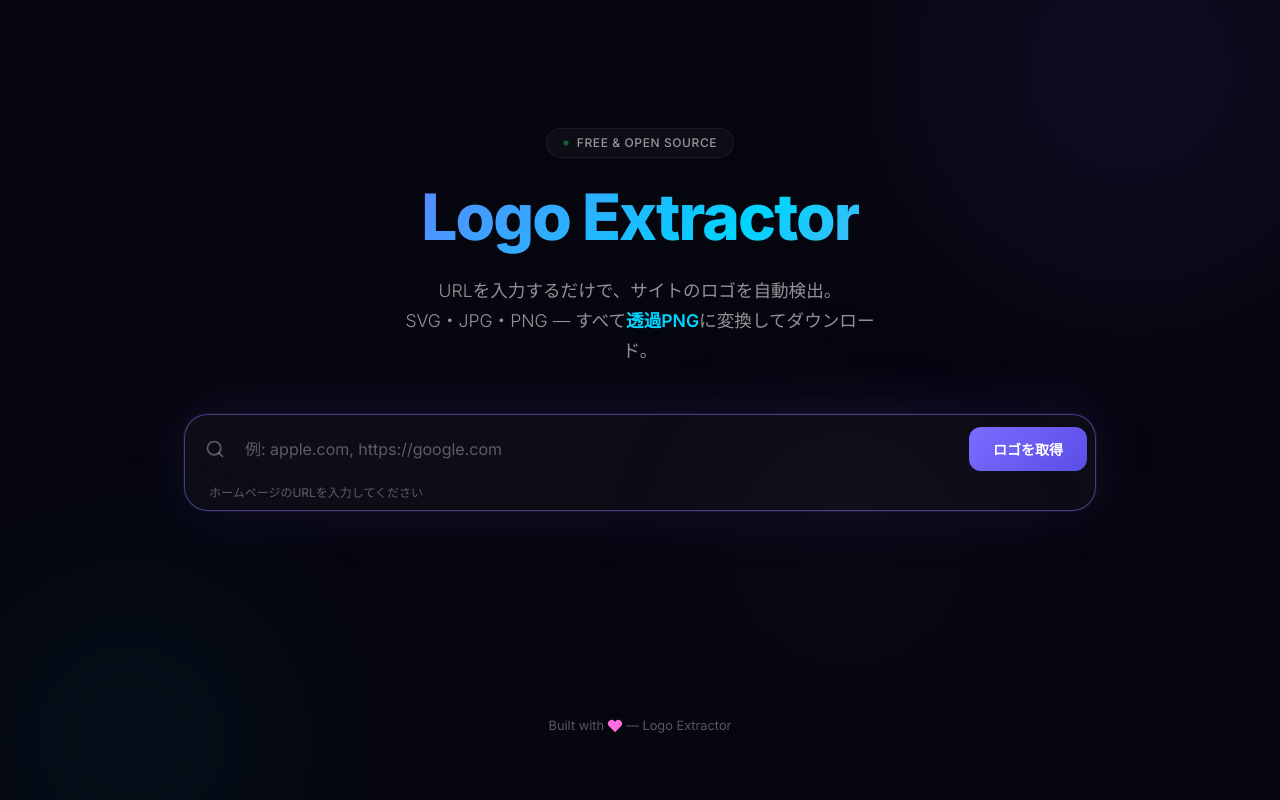
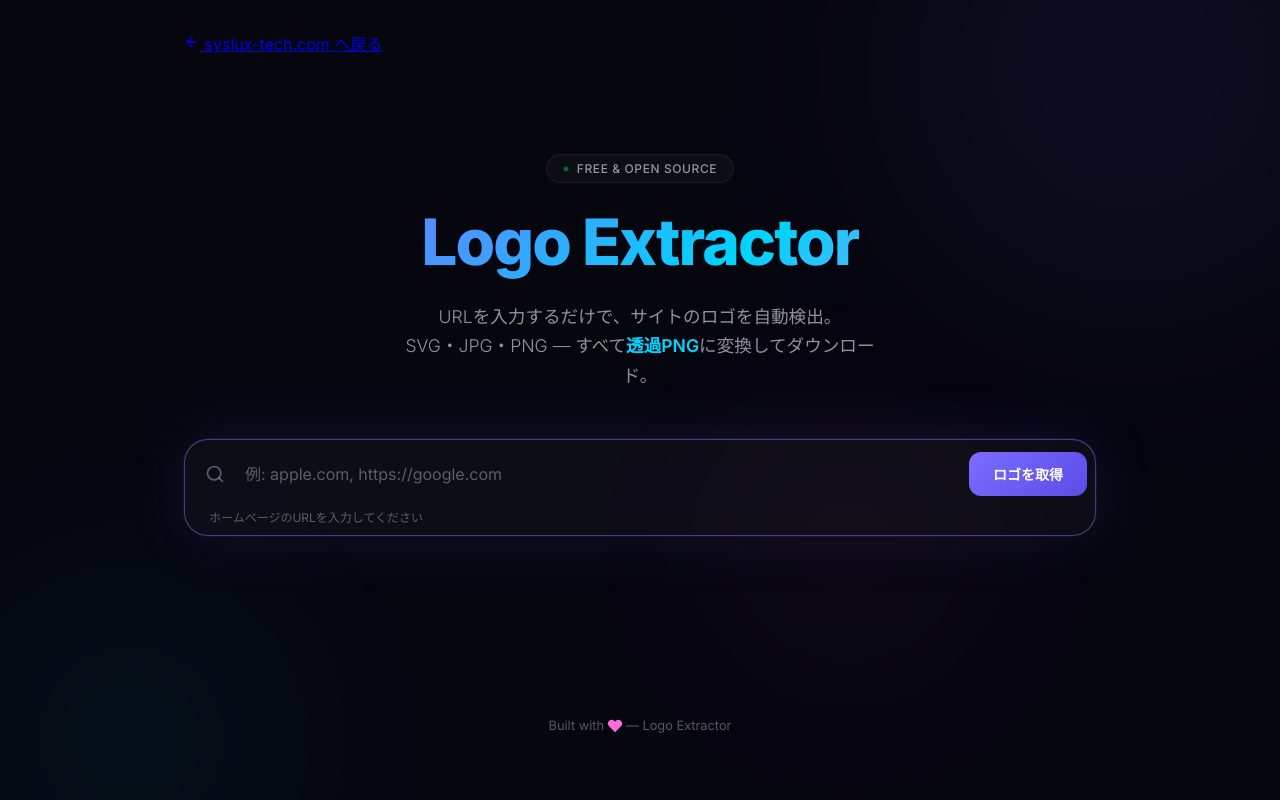
Before and after one commit to 1e0h/logo-extractor, a website: page public/index.html in a window 1280 px wide. Drawn offline with Linux system fonts and the light colour scheme.

Commit message:
Update public/index.html

```diff
--- a/public/index.html
+++ b/public/index.html
@@ -8,7 +8,7 @@
   <link rel="preconnect" href="https://fonts.googleapis.com">
   <link rel="preconnect" href="https://fonts.gstatic.com" crossorigin>
   <link href="https://fonts.googleapis.com/css2?family=Inter:wght@300;400;500;600;700;800&display=swap" rel="stylesheet">
-  <link rel="stylesheet" href="/style.css">
+  <link rel="stylesheet" href="style.css">
 </head>
 <body>
   <!-- Animated background mesh -->
@@ -19,6 +19,17 @@
   </div>
 
   <main class="container">
+    <!-- Top Navigation -->
+    <nav class="top-nav">
+      <a href="https://syslux-tech.com" class="btn-back-home" title="syslux-tech.com ホームページへ戻る">
+        <svg width="16" height="16" viewBox="0 0 24 24" fill="none" stroke="currentColor" stroke-width="2" stroke-linecap="round" stroke-linejoin="round">
+          <line x1="19" y1="12" x2="5" y2="12"></line>
+          <polyline points="12 19 5 12 12 5"></polyline>
+        </svg>
+        <span>syslux-tech.com へ戻る</span>
+      </a>
+    </nav>
+
     <!-- Hero Section -->
     <header class="hero" id="hero-section">
       <div class="hero__badge">
@@ -139,6 +150,6 @@
     </footer>
   </main>
 
-  <script src="/app.js"></script>
+  <script src="app.js"></script>
 </body>
 </html>
```
